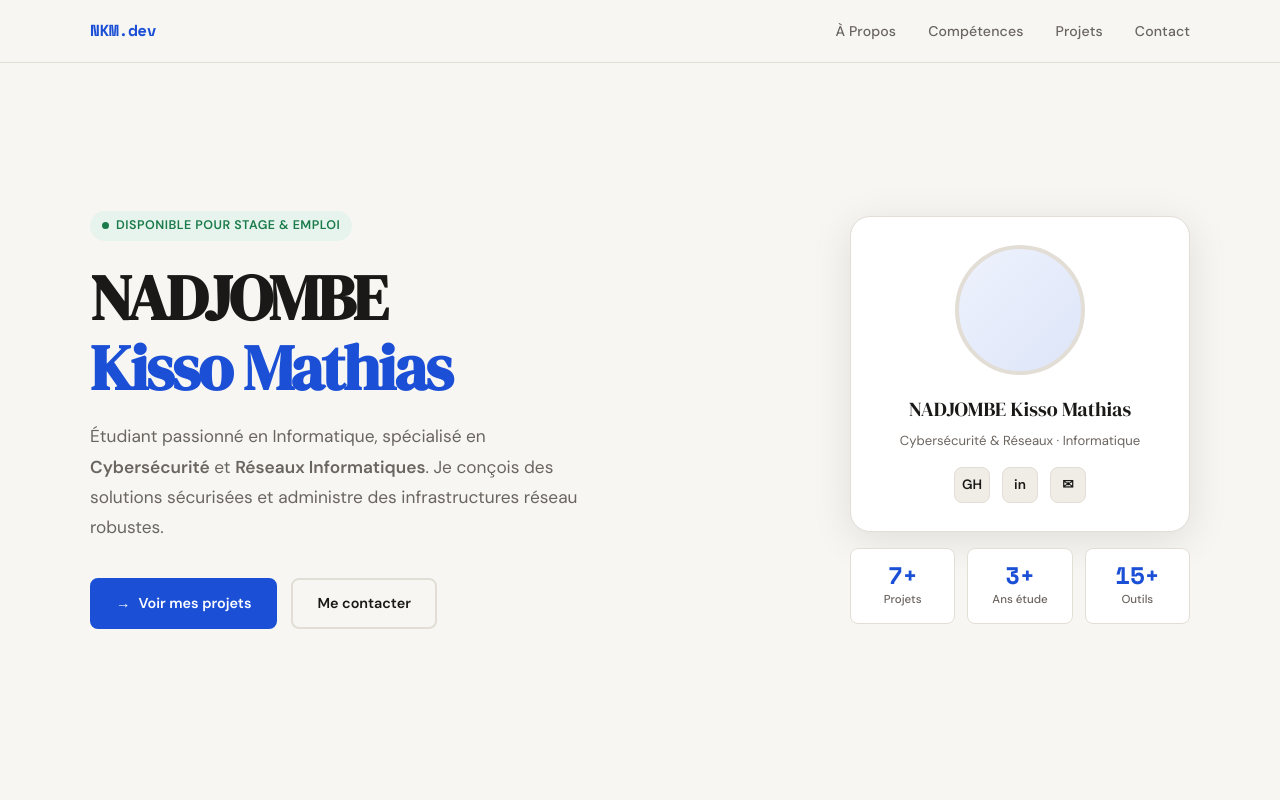
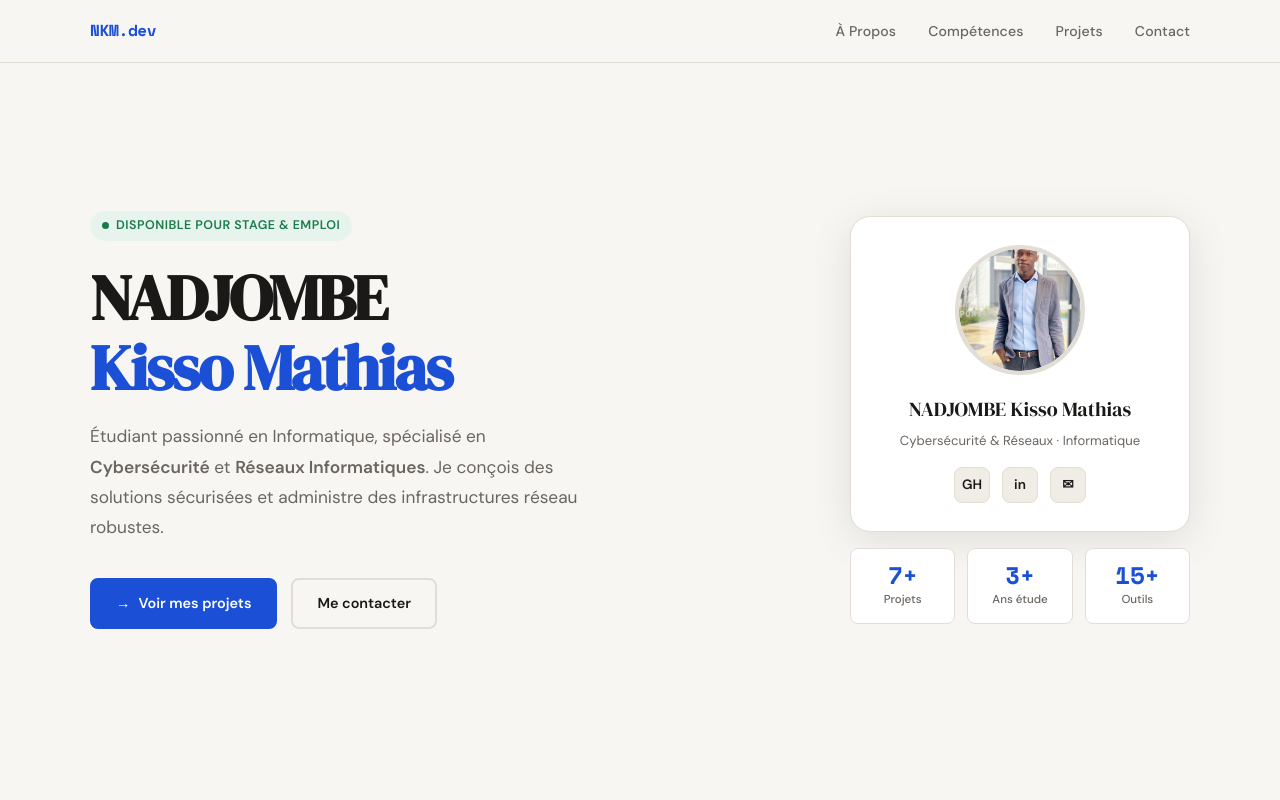
Before and after one commit to mathiasnadjombe494-eng/mathiasnadjombe494-eng.github.io, a plain HTML site: page index.html in a window 1280 px wide. Shown: the top 800 px of the page. Drawn offline with nearby package versions, Linux system fonts and the light colour scheme.

Commit message:
Fix affichage photo

```diff
--- a/index.html
+++ b/index.html
@@ -186,13 +186,14 @@
       border: 4px solid var(--border);
     }
     .photo-circle img {
-      width: 100%;
-      height: 100%;
-      object-fit: cover;
-      border-radius: 50%;
-      display: none;
-    }
-    .photo-circle img.loaded { display: block; }
+  width: 100%;
+  height: 100%;
+  object-fit: cover;
+  border-radius: 50%;
+  display: block;
+}
+
+    .photo-circle img { display: block; }
     .photo-emoji { font-size: 3.5rem; }
     .photo-name {
       font-family: 'DM Serif Display', serif;
```
